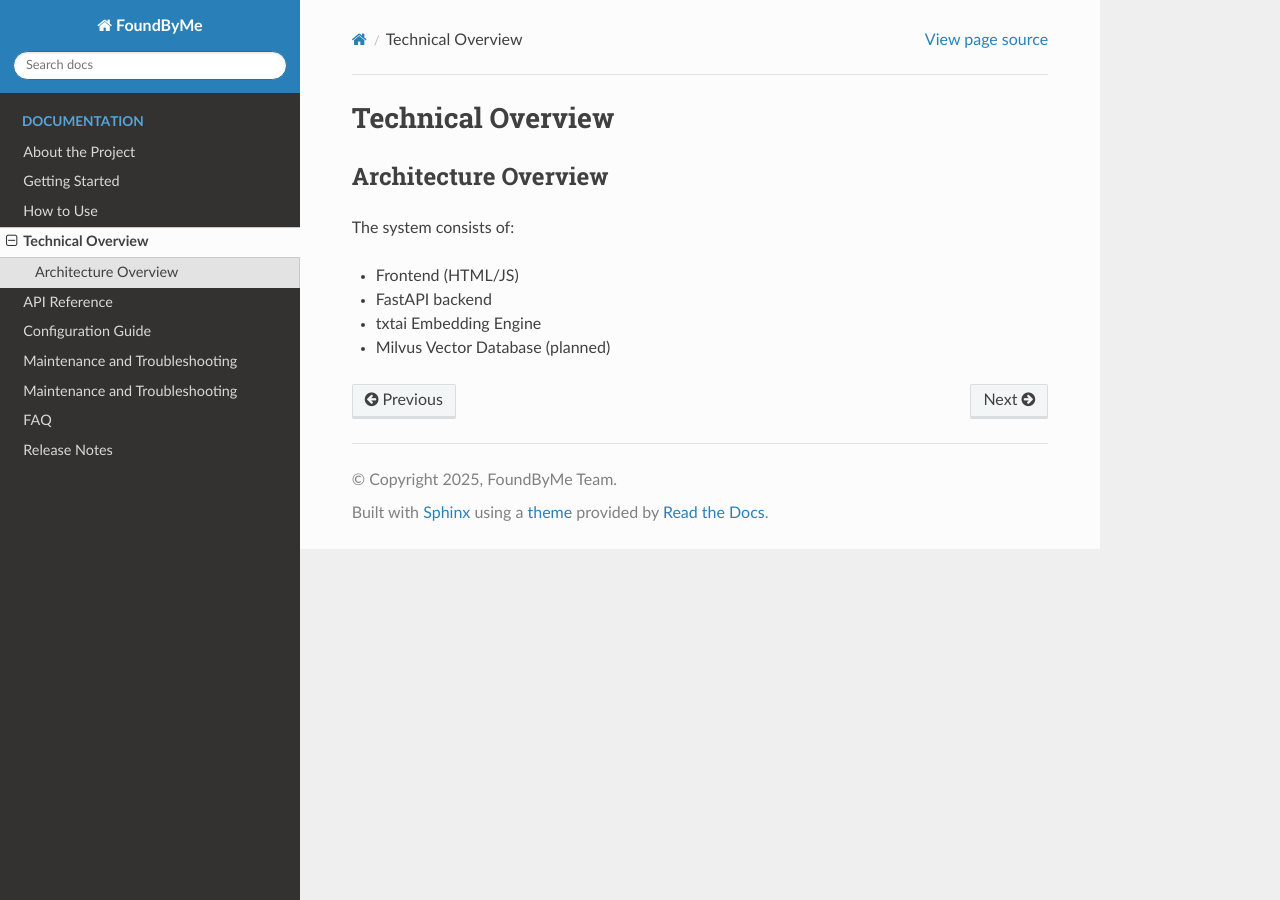
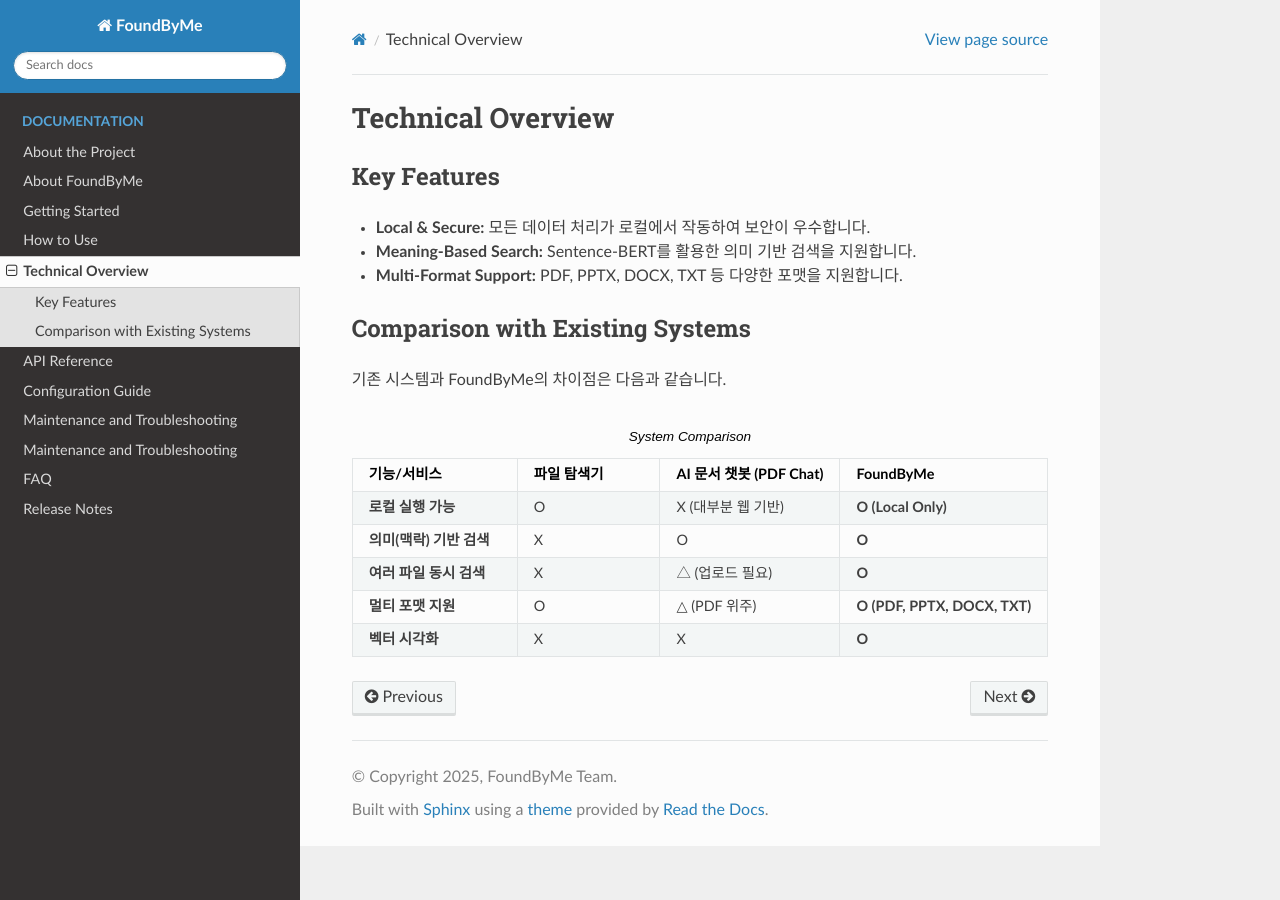
Before and after one commit to KNaeon/foundbyme, a Sphinx documentation site: the page built from docs/source/technical_overview.rst, in a window 1280 px wide. Built offline with Sphinx 7.4.7 and the Read the Docs theme 3.1.0, drawn with Linux system fonts in a browser that asks for light colours.

Commit message:
기여 레포 추가

```diff
--- a/docs/source/technical_overview.rst
+++ b/docs/source/technical_overview.rst
@@ -1,12 +1,41 @@
 Technical Overview
 ==================
 
-Architecture Overview
----------------------
+Key Features
+------------
+* **Local & Secure:** 모든 데이터 처리가 로컬에서 작동하여 보안이 우수합니다.
+* **Meaning-Based Search:** Sentence-BERT를 활용한 의미 기반 검색을 지원합니다.
+* **Multi-Format Support:** PDF, PPTX, DOCX, TXT 등 다양한 포맷을 지원합니다.
 
-The system consists of:
+Comparison with Existing Systems
+--------------------------------
+기존 시스템과 FoundByMe의 차이점은 다음과 같습니다.
 
-- Frontend (HTML/JS)
-- FastAPI backend
-- txtai Embedding Engine
-- Milvus Vector Database (planned)
+.. list-table:: System Comparison
+   :widths: 25 25 25 25
+   :header-rows: 1
+
+   * - 기능/서비스
+     - 파일 탐색기
+     - AI 문서 챗봇 (PDF Chat)
+     - **FoundByMe**
+   * - **로컬 실행 가능**
+     - O
+     - X (대부분 웹 기반)
+     - **O (Local Only)**
+   * - **의미(맥락) 기반 검색**
+     - X
+     - O
+     - **O**
+   * - **여러 파일 동시 검색**
+     - X
+     - △ (업로드 필요)
+     - **O**
+   * - **멀티 포맷 지원**
+     - O
+     - △ (PDF 위주)
+     - **O (PDF, PPTX, DOCX, TXT)**
+   * - **벡터 시각화**
+     - X
+     - X
+     - **O**
```
Also changed, not shown: docs/source/about.rst (+42 -2 lines).
